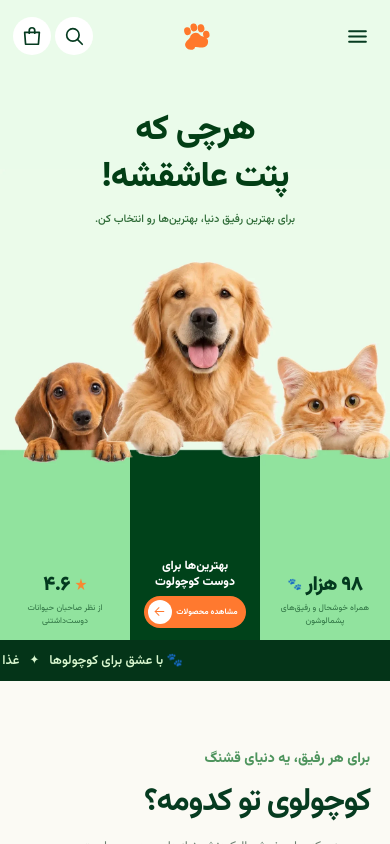
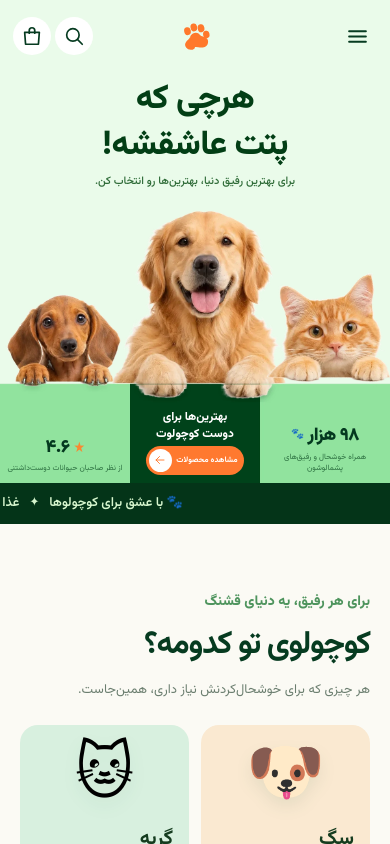
Before and after one commit to danialshams/petshop, a Next.js app: page / in a window 390 px wide. Shown: the top 844 px of the page. Built offline with nearby package versions, Linux system fonts and the light colour scheme.

Commit message:
fix: natural cohesive hero pets with paws on card edge
* fix: rebuild natural pet ledge scene and responsive hero layout

* style: keep hero headline unobstructed across desktop breakpoints

```diff
--- a/app/globals.css
+++ b/app/globals.css
@@ -544,3 +544,62 @@
  .hero-scene-caption .pill-button span{width:30px;height:30px}
  .hero-scene-caption .hero-scene-stat{font-size:clamp(24px,3.3vw,33px)}
 }
+
+
+/* 2026-11-23: unified ledged scene with physical paw occlusion; overrides prior experiments. */
+/* Unified natural ledge: a single transparent art direction layer, image ratio unchanged. */
+.hero-shell{position:relative!important;isolation:isolate!important;background:#eafbea!important;overflow:hidden!important;min-height:0!important}
+.hero-shell .topbar{position:relative;z-index:35}
+.hero-stage{position:absolute!important;inset:88px 0 auto!important;width:100%!important;height:430px!important;max-width:1600px!important;margin:0 auto!important;z-index:1!important;pointer-events:none}
+.hero-stage .hero-feature,.hero-stage .side-review{pointer-events:auto}
+.hero-wordmark{position:absolute!important;top:1px!important;inset-inline:0!important;z-index:1!important;text-align:center!important;pointer-events:none}
+.hero-wordmark h1{font-size:clamp(52px,5.9vw,94px)!important;line-height:1.26!important;letter-spacing:-2px!important;margin:0!important}
+.hero-wordmark h1 span{display:block}
+.hero-wordmark p{margin:4px 0 0!important;font-size:clamp(12px,1.1vw,16px)!important}
+.hero-feature{top:25px!important;left:4%!important;z-index:3!important}
+.side-review{top:21px!important;right:4%!important;z-index:3!important}
+.hero-scene{display:block!important;position:relative!important;z-index:2!important;isolation:isolate;width:100%!important;max-width:1600px!important;margin:clamp(50px,5.2vw,75px) auto 0!important;inset:auto!important;line-height:0!important;direction:ltr!important;transform:none!important}
+.hero-scene-picture{display:block!important;width:100%!important;line-height:0}
+.hero-scene-image{display:block!important;width:100%!important;height:auto!important;aspect-ratio:1600/845!important;object-fit:contain!important;object-position:center!important;pointer-events:none;user-select:none}
+.hero-scene-captions{position:absolute!important;inset:auto 0 0!important;height:28.402367%!important;display:grid!important;grid-template-columns:repeat(3,minmax(0,1fr))!important;direction:ltr!important;z-index:3!important;line-height:normal!important}
+.hero-scene-caption{position:relative!important;display:flex!important;align-items:center!important;justify-content:flex-end!important;flex-direction:column!important;gap:6px!important;padding:0 12px clamp(14px,1.3vw,20px)!important;min-width:0!important;text-align:center!important;direction:rtl!important}
+.hero-scene-caption .hero-scene-stat{color:#04391f;font-size:clamp(29px,3vw,49px)!important;font-weight:900;line-height:1.24;white-space:nowrap;margin:0}
+.hero-scene-caption>p{font-size:clamp(11px,1.07vw,15px)!important;max-width:255px;margin:0;line-height:1.7;color:#2d7041}
+.hero-scene-caption--middle h2{font-size:clamp(17px,1.5vw,23px)!important;line-height:1.42;margin:0;color:#fff}
+.hero-scene-caption .pill-button{border-radius:45px;min-height:40px}
+@media(max-width:1100px) and (min-width:761px){
+ .hero-stage{height:360px!important}
+ .hero-wordmark h1{font-size:clamp(40px,6vw,65px)!important}
+ .hero-scene-caption{gap:5px!important;padding-bottom:11px!important}
+ .hero-scene-caption--middle h2{font-size:clamp(14px,1.8vw,19px)!important}
+ .hero-scene-caption .pill-button{font-size:11px!important;min-height:32px;gap:6px;padding:4px 8px 4px 4px}
+ .hero-scene-caption .pill-button span{height:26px!important;width:26px!important}
+ .hero-scene-caption .hero-scene-stat{font-size:clamp(23px,3vw,34px)!important}
+ .hero-scene-caption>p{font-size:clamp(9px,1.3vw,12px)!important}
+}
+@media(max-width:760px){
+ .hero-stage{top:72px!important;height:245px!important}
+ .hero-wordmark{top:5px!important;padding:0 10px!important}
+ .hero-wordmark h1{font-size:clamp(32px,8.9vw,55px)!important;line-height:1.34!important;letter-spacing:-.6px!important}
+ .hero-wordmark p{font-size:11px!important;margin-top:4px!important}
+ .hero-feature,.side-review{display:none!important}
+ .hero-scene{margin-top:55px!important}
+ .hero-scene-image{aspect-ratio:1200/1095!important}
+ .hero-scene-captions{height:27.85388%!important}
+ .hero-scene-caption{gap:4px!important;padding:0 3px 10px!important;min-height:0!important}
+ .hero-scene-caption .hero-scene-stat{font-size:clamp(16px,4.9vw,26px)!important;letter-spacing:-.5px!important}
+ .hero-scene-caption>p{font-size:clamp(7px,2vw,10px)!important;line-height:1.5!important;max-width:120px!important}
+ .hero-scene-caption--middle h2{font-size:clamp(11px,3vw,16px)!important;line-height:1.4!important}
+ .hero-scene-caption .pill-button{font-size:clamp(8px,2.05vw,11px)!important;gap:4px!important;min-height:26px!important;padding:3px 6px 3px 3px!important}
+ .hero-scene-caption .pill-button span{height:23px!important;width:23px!important}
+ .hero-scene-caption .pill-button svg{width:12px!important;height:12px!important}
+}
+@media(max-width:390px){
+ .hero-wordmark h1{font-size:34px!important}
+ .hero-stage{height:235px!important}
+ .hero-scene-caption{padding-bottom:8px!important}
+ .hero-scene-caption .hero-scene-stat{font-size:18px!important}
+}
+
+/* Avoid covering the hero supporting copy with the central dog's head. */
+@media(min-width:761px){.hero-wordmark p{display:none!important}}
--- a/app/page.jsx
+++ b/app/page.jsx
@@ -70,8 +70,8 @@ function Loader({onDone}) {
    // Exactly the supplied dog animation: a 6-second transparent WebP loop.
    const dog=new window.Image();
    const imageSources=[
-     "/images/hero-scene-desktop.webp",
-     "/images/hero-scene-mobile.webp",
+     "/images/hero-ledged-desktop.webp",
+     "/images/hero-ledged-mobile.webp",
      "/images/hero-puppy.webp",
    ];
    const prefetch=(src)=>new Promise(resolve=>{
@@ -163,8 +163,8 @@ export default function Home(){
  </div>
  <div className="hero-scene" aria-label="سه حیوان با پنجه‌هایشان روی لبه کارت‌های فروشگاه">
    <picture className="hero-scene-picture">
-     <source media="(max-width: 760px)" srcSet="/images/hero-scene-mobile.webp" />
-     <img className="hero-scene-image" src="/images/hero-scene-desktop.webp" alt="سگ داشهوند، گلدن رتریور خندان و گربه نارنجی، با پنجه‌هایشان بر لبه سه سکشن سبز" width="1600" height="940" fetchPriority="high" />
+     <source media="(max-width: 760px)" srcSet="/images/hero-ledged-mobile.webp" />
+     <img className="hero-scene-image" src="/images/hero-ledged-desktop.webp" alt="سگ داشهوند، گلدن رتریور خندان و گربه نارنجی، با پنجه‌هایشان بر لبه سه سکشن سبز" width="1600" height="845" fetchPriority="high" />
    </picture>
    <div className="hero-scene-captions">
      <div className="hero-scene-caption hero-scene-caption--left">
```
Also changed, not shown: public/images/hero-ledged-desktop.webp (added), public/images/hero-ledged-mobile.webp (added).
